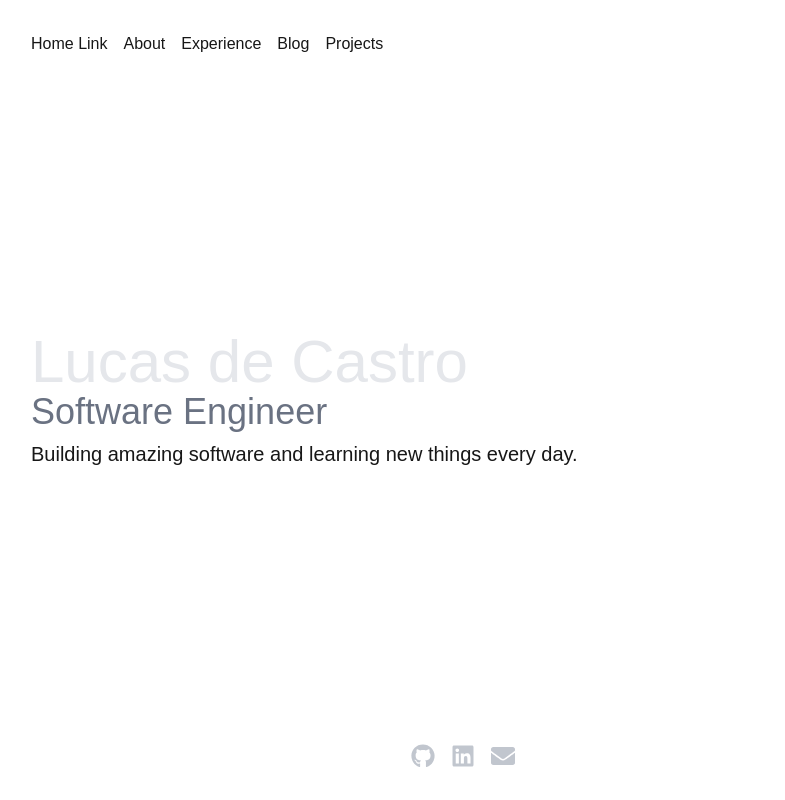
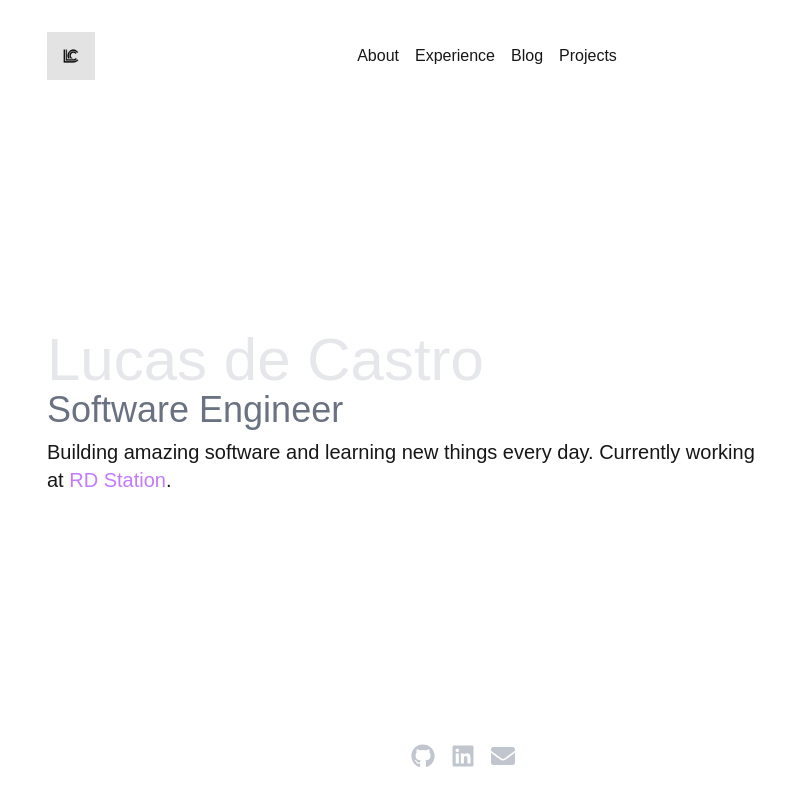
Before and after one commit to lcastrof/lucasdecastro.dev, a Next.js app: page / in a window 1280 px wide. Shown: the whole page, without its empty margins (177-962 px from the left). Built offline with nearby package versions, Linux system fonts and the light colour scheme.

Commit message:
feat: improve the navigation

```diff
--- /dev/null
+++ b/src/app/about/page.tsx
@@ -0,0 +1,11 @@
+export default function About() {
+  return (
+    <div className="flex flex-col gap-2 justify-center font-[family-name:var(--font-geist-sans)] flex-full">
+      <h1 className="text-6xl text-gray-200">About</h1>
+      <p className="text-xl max-w-prose">
+        This is a simple blog built with Next.js and Tailwind CSS. You can find
+        the source code somewhere, I guess.
+      </p>
+    </div>
+  );
+}
--- /dev/null
+++ b/src/app/blog/page.tsx
@@ -0,0 +1,11 @@
+export default function Blog() {
+  return (
+    <div className="flex flex-col gap-2 justify-center font-[family-name:var(--font-geist-sans)] flex-full">
+      <h1 className="text-6xl text-gray-200">Blog</h1>
+      <p className="text-xl max-w-prose">
+        Here you can find some of my thoughts about software engineering and
+        other topics.
+      </p>
+    </div>
+  );
+}
--- /dev/null
+++ b/src/app/experience/page.tsx
@@ -0,0 +1,10 @@
+export default function Experience() {
+  return (
+    <div className="flex flex-col gap-2 justify-center font-[family-name:var(--font-geist-sans)] flex-full">
+      <h1 className="text-6xl text-gray-200">Experience</h1>
+      <p className="text-xl max-w-prose">
+        Here you can find some of my professional experience.
+      </p>
+    </div>
+  );
+}
--- a/src/app/layout.tsx
+++ b/src/app/layout.tsx
@@ -22,7 +22,7 @@ export default function RootLayout({
   return (
     <html lang="en">
       <body className={`${geistMono.variable} antialiased font-mono`}>
-        <div className="max-w-4xl mx-auto px-4 py-8 min-h-screen flex flex-col gap-4">
+        <div className="max-w-4xl mx-auto px-8 py-8 min-h-screen flex flex-col gap-4">
           <Header />
           <main className="flex flex-auto">{children}</main>
           <Footer />
--- a/src/app/page.tsx
+++ b/src/app/page.tsx
@@ -5,8 +5,13 @@ export default function Home() {
         <h1 className="text-6xl text-gray-200">Lucas de Castro</h1>
         <h2 className="text-4xl text-gray-500">Software Engineer</h2>
       </div>
-      <p className="text-xl">
-        Building amazing software and learning new things every day.
+      <p className="text-xl max-w-prose">
+        Building amazing software and learning new things every day. Currently
+        working at{" "}
+        <a href="https://www.rdstation.com" className="text-purple-400">
+          RD Station
+        </a>
+        .
       </p>
     </div>
   );
--- /dev/null
+++ b/src/app/projects/page.tsx
@@ -0,0 +1,10 @@
+export default function Projects() {
+  return (
+    <div className="flex flex-col gap-2 justify-center font-[family-name:var(--font-geist-sans)] flex-full">
+      <h1 className="text-6xl text-gray-200">Projects</h1>
+      <p className="text-xl max-w-prose">
+        Here you can find some of my personal projects.
+      </p>
+    </div>
+  );
+}
--- /dev/null
+++ b/src/components/nav-link.tsx
@@ -0,0 +1,25 @@
+import Link from "next/link";
+import { usePathname } from "next/navigation";
+
+export function NavLink({
+  href,
+  children,
+}: {
+  href: string;
+  children: React.ReactNode;
+}) {
+  const path = usePathname();
+  const isSelected = path === href;
+
+  return (
+    <Link href={href} className="relative group">
+      <span
+        className={`before:content-[''] before:absolute before:bottom-0 before:left-0 before:h-0.5 before:w-full before:bg-gray-200 before:transition-transform before:duration-300 before:ease-in-out ${
+          isSelected ? "before:scale-x-100" : "before:scale-x-0"
+        } group-hover:before:scale-x-100`}
+      >
+        {children}
+      </span>
+    </Link>
+  );
+}
--- a/src/components/navbar.tsx
+++ b/src/components/navbar.tsx
@@ -1,15 +1,22 @@
 "use client";
 
+import Image from "next/image";
 import Link from "next/link";
+import LogoImg from "../../public/assets/images/logo.jpg";
+import { NavLink } from "./nav-link";
 
 export function Navbar() {
   return (
-    <nav className="flex space-x-4">
-      <Link href="/">Home Link</Link>
-      <Link href="/about">About</Link>
-      <Link href="/experience">Experience</Link>
-      <Link href="/blog">Blog</Link>
-      <Link href="/projects">Projects</Link>
-    </nav>
+    <div className="flex justify-between">
+      <Link href="/">
+        <Image src={LogoImg} alt="Avatar" width={48} height={48} />
+      </Link>
+      <nav className="flex space-x-4 mx-auto items-center">
+        <NavLink href="/about">About</NavLink>
+        <NavLink href="/experience">Experience</NavLink>
+        <NavLink href="/blog">Blog</NavLink>
+        <NavLink href="/projects">Projects</NavLink>
+      </nav>
+    </div>
   );
 }
```
Also changed, not shown: public/assets/images/logo.jpg (added).
